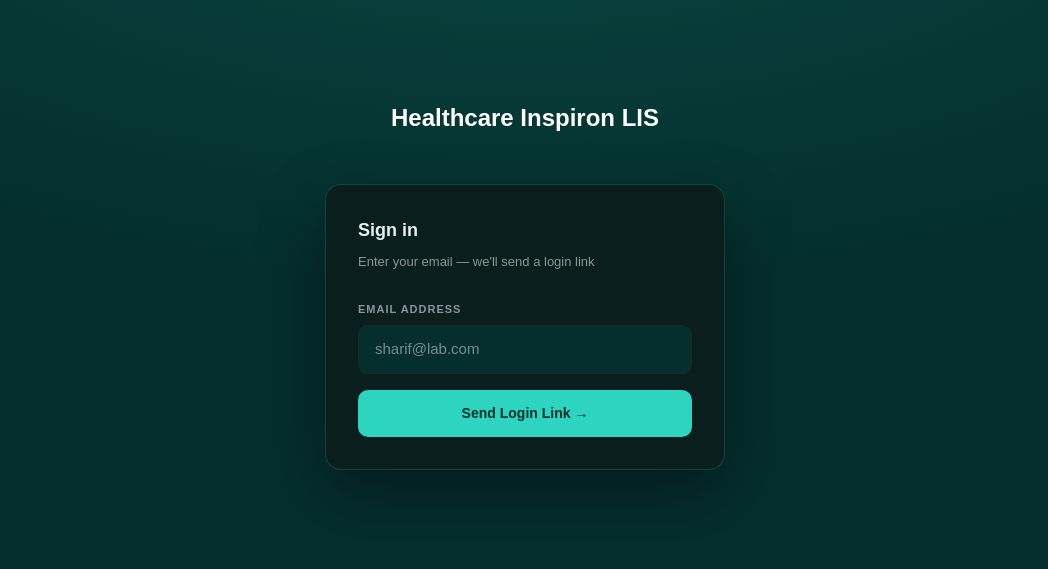
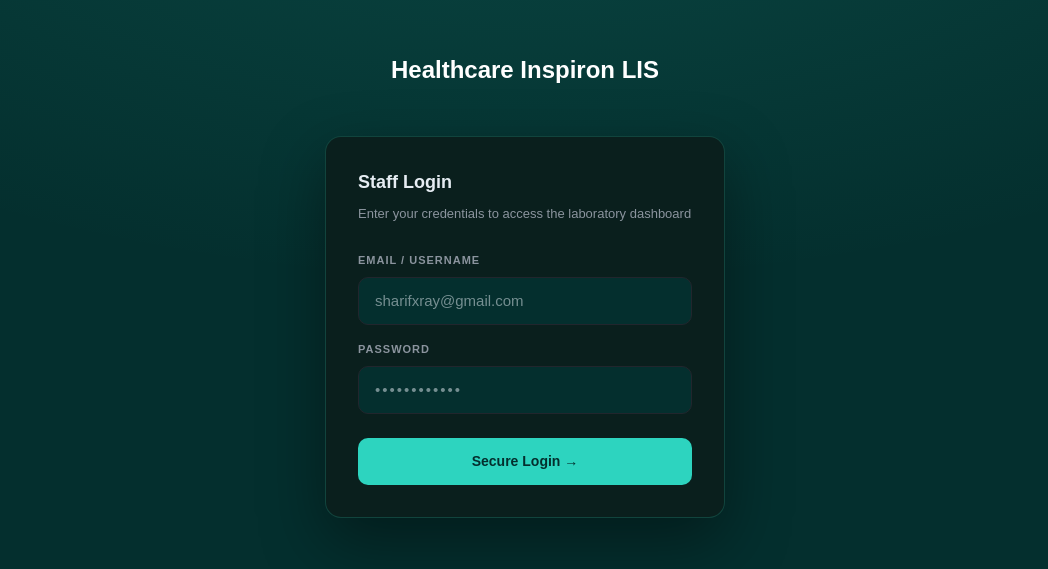
Before and after one commit to INSPIRONTECH/HEALTHCARE-INSPIRON, a Next.js app: page /lis in a window 1280 px wide. Shown: the part 115-684 px from the top of the page, without its empty margins (115-1163 px from the left). Built offline with nearby package versions, Linux system fonts and the light colour scheme; no server answers.

Commit message:
feat: setup password authentication for lis portal bypass

```diff
--- a/src/app/lis/page.tsx
+++ b/src/app/lis/page.tsx
@@ -2,8 +2,6 @@
 
 import { useState } from 'react';
 import { createClient } from '@supabase/supabase-js';
-
-const IS_DEV = process.env.NEXT_PUBLIC_DEV_BYPASS === 'true';
 
 const supabase = createClient(
   process.env.NEXT_PUBLIC_SUPABASE_URL || 'https://placeholder.supabase.co',
@@ -12,24 +10,18 @@ const supabase = createClient(
 
 export default function LoginForm() {
   const [email, setEmail]     = useState('');
-  const [otp, setOtp]         = useState('');
-  const [step, setStep]       = useState<'email' | 'sent'>('email');
+  const [password, setPassword] = useState('');
   const [loading, setLoading] = useState(false);
   const [error, setError]     = useState('');
-  const [verifying, setVerifying] = useState(false);
 
-  async function handleSendOTP(e: React.FormEvent) {
+  async function handleLogin(e: React.FormEvent) {
     e.preventDefault();
     setLoading(true);
     setError('');
 
-    const { error } = await supabase.auth.signInWithOtp({
+    const { data, error } = await supabase.auth.signInWithPassword({
       email,
-      options: {
-        shouldCreateUser: true,
-        // Send them straight to the dashboard so we don't need a callback route
-        emailRedirectTo: `${window.location.origin}/dashboard`,
-      },
+      password,
     });
 
     if (error) {
@@ -37,31 +29,11 @@ export default function LoginForm() {
       setLoading(false);
       return;
     }
-    setStep('sent');
-    setLoading(false);
-  }
-
-  async function handleVerifyOTP(e: React.FormEvent) {
-    e.preventDefault();
-    setVerifying(true);
-    setError('');
-
-    const { data, error } = await supabase.auth.verifyOtp({
-      email,
-      token: otp,
-      type: 'email',
-    });
-
-    if (error) {
-      setError(error.message);
-      setVerifying(false);
-      return;
-    }
 
     if (data.session) {
       window.location.href = '/dashboard';
     }
-    setVerifying(false);
+    setLoading(false);
   }
 
   return (
@@ -84,24 +56,23 @@ export default function LoginForm() {
           padding: '32px',
           boxShadow: '0 24px 64px rgba(0,0,0,0.4)',
         }}>
-          {step === 'email' ? (
-            <>
           <h1 style={{ fontSize: '18px', fontWeight: 700, color: '#E6EDF3', marginBottom: '8px' }}>
-                Sign in
+            Staff Login
           </h1>
           <p style={{ fontSize: '13px', color: '#8B949E', marginBottom: '28px', lineHeight: 1.6 }}>
-                Enter your email — we&apos;ll send a login link
+            Enter your credentials to access the laboratory dashboard
           </p>
-              <form onSubmit={handleSendOTP}>
+
+          <form onSubmit={handleLogin}>
             <div style={{ marginBottom: '16px' }}>
               <label style={{ display: 'block', fontSize: '11px', fontWeight: 600, letterSpacing: '1px', textTransform: 'uppercase', color: '#8B949E', marginBottom: '8px' }}>
-                    Email Address
+                Email / Username
               </label>
               <input
                 type="email"
                 value={email}
                 onChange={e => setEmail(e.target.value)}
-                    placeholder="sharif@lab.com"
+                placeholder="sharifxray@gmail.com"
                 required
                 style={{
                   width: '100%', padding: '12px 16px', boxSizing: 'border-box',
@@ -111,10 +82,32 @@ export default function LoginForm() {
                 }}
               />
             </div>
-                {error && <p style={{ color: '#EF4444', fontSize: '12px', marginBottom: '12px' }}>{error}</p>}
+
+            <div style={{ marginBottom: '24px' }}>
+              <label style={{ display: 'block', fontSize: '11px', fontWeight: 600, letterSpacing: '1px', textTransform: 'uppercase', color: '#8B949E', marginBottom: '8px' }}>
+                Password
+              </label>
+              <input
+                type="password"
+                value={password}
+                onChange={e => setPassword(e.target.value)}
+                placeholder="••••••••••••"
+                required
+                style={{
+                  width: '100%', padding: '12px 16px', boxSizing: 'border-box',
+                  background: '#042F2E', border: '1px solid #21262D',
+                  borderRadius: '10px', color: '#E6EDF3', fontSize: '15px',
+                  outline: 'none',
+                  letterSpacing: '2px'
+                }}
+              />
+            </div>
+
+            {error && <p style={{ color: '#EF4444', fontSize: '12px', marginBottom: '16px' }}>{error}</p>}
+
             <button
               type="submit"
-                  disabled={loading || !email}
+              disabled={loading || !email || !password}
               style={{
                 width: '100%', padding: '13px',
                 background: loading ? 'rgba(45,212,191,0.4)' : '#2DD4BF',
@@ -124,57 +117,9 @@ export default function LoginForm() {
                 transition: 'background 0.2s',
               }}
             >
-                  {loading ? 'Sending…' : 'Send Login Link →'}
+              {loading ? 'Authenticating…' : 'Secure Login →'}
             </button>
           </form>
-            </>
-          ) : (
-            <>
-              <h1 style={{ fontSize: '18px', fontWeight: 700, color: '#E6EDF3', marginBottom: '8px' }}>
-                Check your email
-              </h1>
-              <p style={{ fontSize: '13px', color: '#8B949E', marginBottom: '28px', lineHeight: 1.6 }}>
-                We sent a login link to <strong style={{ color: '#2DD4BF' }}>{email}</strong>.
-                <br />Click the link in the email OR enter the 6-digit code below.
-              </p>
-
-              <form onSubmit={handleVerifyOTP}>
-                <div style={{ marginBottom: '16px' }}>
-                  <label style={{ display: 'block', fontSize: '11px', fontWeight: 600, letterSpacing: '1px', textTransform: 'uppercase', color: '#8B949E', marginBottom: '8px' }}>
-                    6-Digit Code
-                  </label>
-                  <input
-                    type="text"
-                    value={otp}
-                    onChange={e => setOtp(e.target.value.replace(/\D/g, '').slice(0, 6))}
-                    placeholder="000000"
-                    maxLength={6}
-                    autoFocus
-                    style={{
-                      width: '100%', padding: '12px 16px', boxSizing: 'border-box',
-                      background: '#042F2E', border: '1px solid #21262D',
-                      borderRadius: '10px', color: '#E6EDF3', fontSize: '24px',
-                      letterSpacing: '0.5em', outline: 'none', textAlign: 'center',
-                    }}
-                  />
-                </div>
-                {error && <p style={{ color: '#EF4444', fontSize: '12px', marginBottom: '12px' }}>{error}</p>}
-                <button
-                  type="submit"
-                  disabled={verifying || otp.length !== 6}
-                  style={{
-                    width: '100%', padding: '13px',
-                    background: verifying || otp.length !== 6 ? 'rgba(45,212,191,0.3)' : '#2DD4BF',
-                    border: 'none', borderRadius: '10px',
-                    color: '#042F2E', fontSize: '14px', fontWeight: 700,
-                    cursor: verifying || otp.length !== 6 ? 'not-allowed' : 'pointer',
-                  }}
-                >
-                   {verifying ? 'Verifying…' : 'Verify Code →'}
-                </button>
-              </form>
-            </>
-          )}
         </div>
       </div>
     </div>
```
Lines whose indentation alone changed are shown as unchanged.
